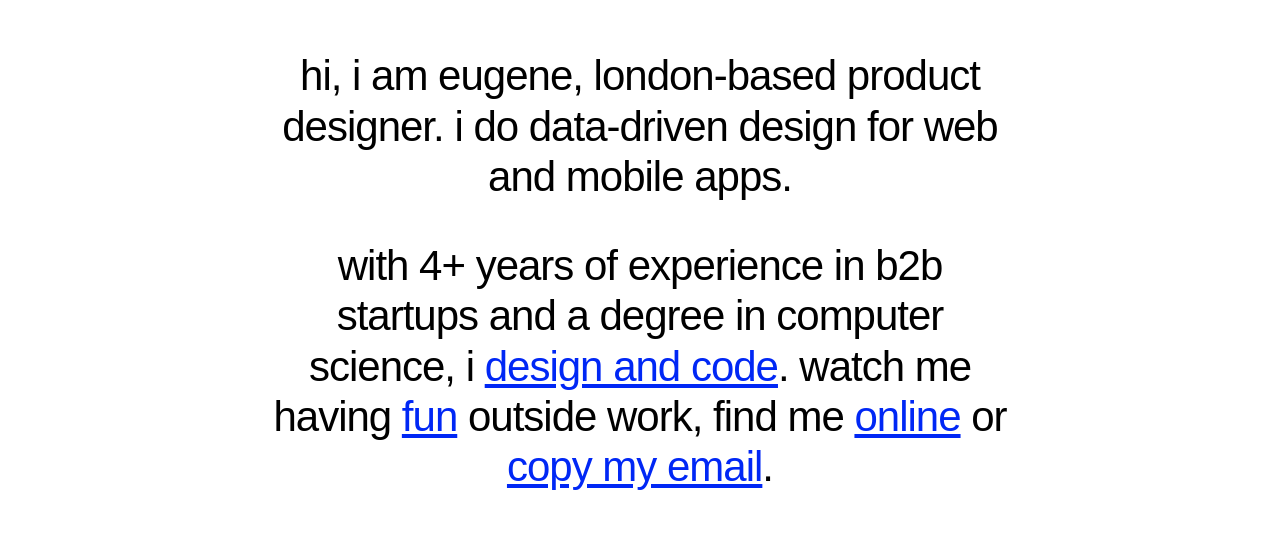
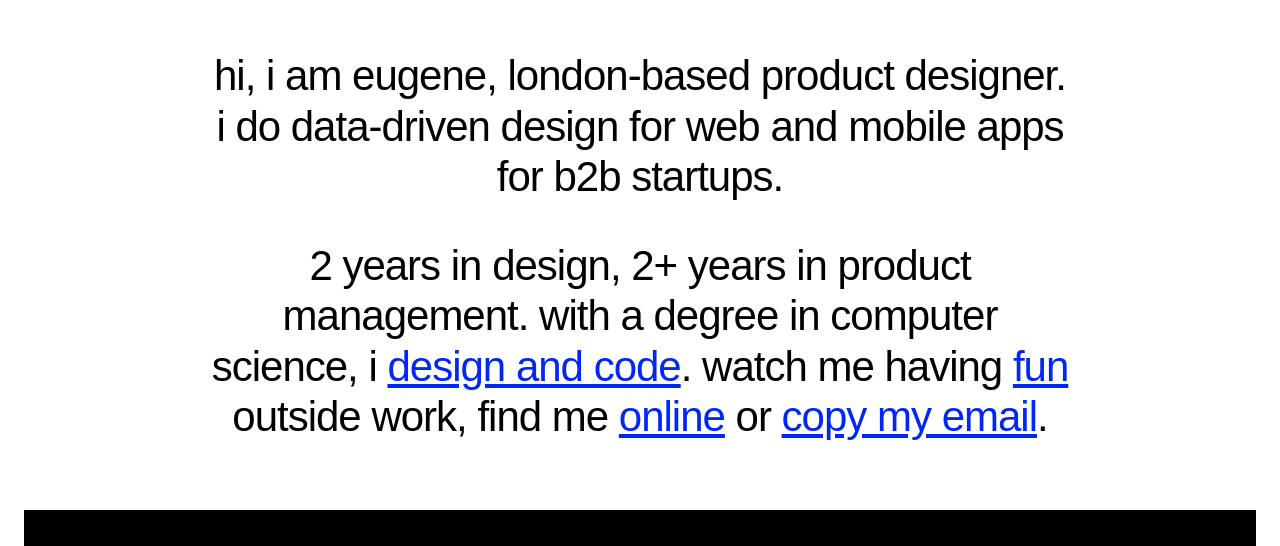
Before and after one commit to eugenebelokurov/portfolio, a plain HTML site: page index.html in a window 1280 px wide. Shown: the top 546 px of the page. Drawn offline with Linux system fonts and the light colour scheme; a script that the page names is missing.

Commit message:
update main description

```diff
--- a/index.html
+++ b/index.html
@@ -79,27 +79,15 @@
 		<header>
 			<div class="description-of-myself">
 				<p>
-					Hi, I am Eugene, London-based Product Designer. I do data-driven design for web and mobile apps.
+					Hi, I am Eugene, London-based Product Designer. I do data-driven design for web and mobile apps for B2B startups.
 				</p>
 				<p>
-					With 4+ years of experience in B2B startups and a degree in Computer Science,
+					2 years in design, 2+ years in product management. With a degree in Computer Science,
 					I <a href="#case-studies">design and code</a>. Watch me having <a href="#fun">fun</a> outside work,
 					find me <a href="#links">online</a> or <a href="#" id="email-link">copy my email</a>.
 				</p>
 			</div>
 		</header>
-
-		<!-- <a href="app-case.html">
-			<div style="min-height: 80%; min-width: 100%;">
-				<div class="three-container" id="three-container" style="min-height: 600px; min-width: 100%;"></div>
-				<div class="case-description">
-					<p class="case-title">Designing mobile app from scratch</p>
-					<p>The app solves my problem of expanding my vocabulary.
-						I consider it more of an exercise to familiarise myself with the design of mobile apps.
-						But I have plans to code and launch the product.</p>
-				</div>
-			</div>
-		</a> -->
 
 		<section id="case-studies">
 			<a href="app-case.html">
--- a/styles.css
+++ b/styles.css
@@ -108,12 +108,11 @@ nav {
 header p {
 	font-size: 42px;
 	font-weight: 500;
-	max-width: 100%;
 	color: #000000;
 	line-height: 1.2em;
 	letter-spacing: -1px;
 	text-align: center;
-	max-width: 60%;
+	max-width: 70%;
 
 	text-transform: lowercase;
 	text-indent: 0px;
```
